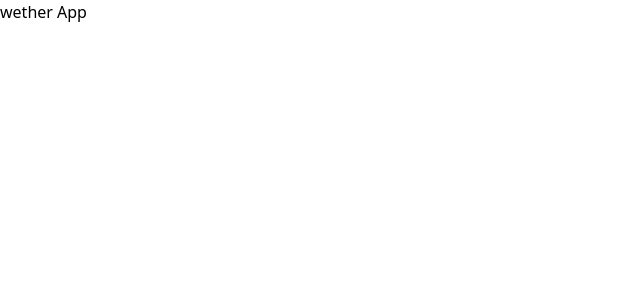
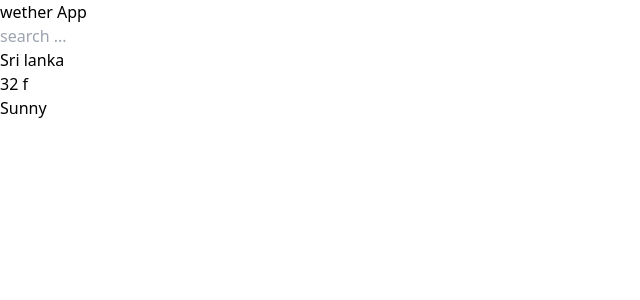
Before and after one commit to hasithamanohara/wether_loons_lab, a React (Create React App) app: page / in a window 1280 px wide. Shown: the top 300 px of the page, without its empty margins (0-640 px from the left). Built offline with nearby package versions, Linux system fonts and the light colour scheme.

Commit message:
ft_hm_done

```diff
--- a/src/App.js
+++ b/src/App.js
@@ -1,9 +1,15 @@
+import { useState } from "react";
+
 const api = {
   key: "e8810468276983ffcf039ee331d5a392",
   base: "http://api.openweathermap.org/data/2.5",
 };
 
+
 function App() {
+
+  const { Search, setSearch } = useState("");
+
   return (
     <div>
       {/* header */}
@@ -12,13 +18,23 @@ function App() {
       </header>
 
       {/* search box */}
-      <input />
+      <div>
+        <input
+          type="text"
+          placeholder="search ..."
+          onChange={(e) => setSearch(e.target.value)}
+        />
+      </div>
 
       {/* location */}
+      {/* hard code for yet */}
+      <p>Sri lanka</p>
 
       {/* Temperature f/c */}
+      <p>32 f</p>
 
       {/* Condition */}
+      <p>Sunny</p>
     </div>
   );
 }
```
